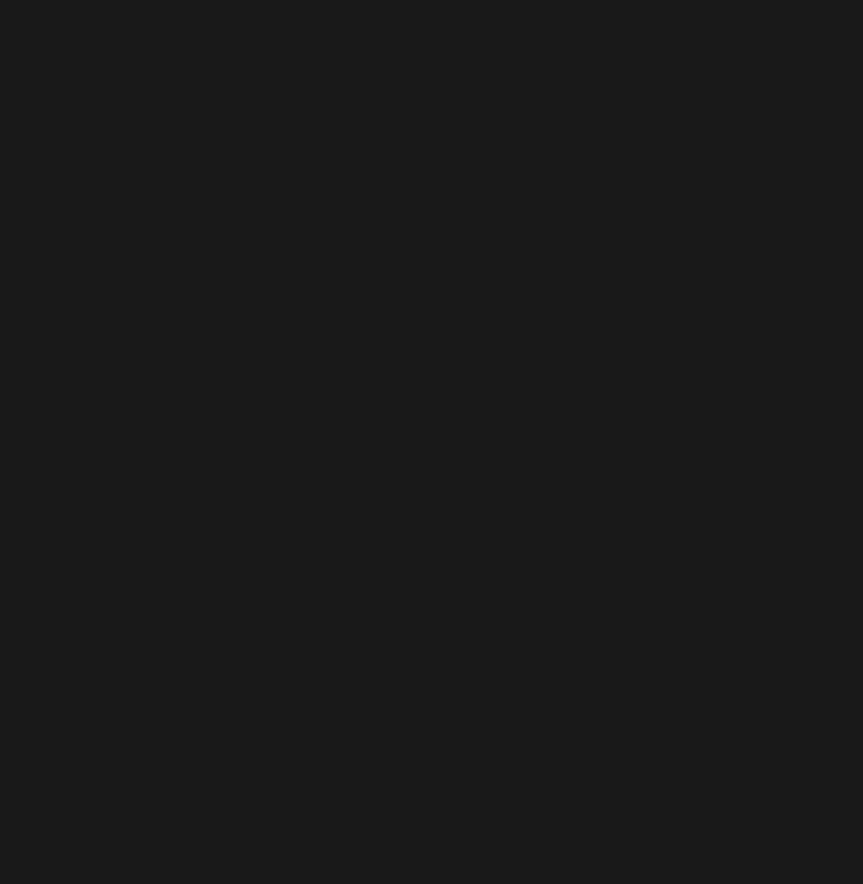
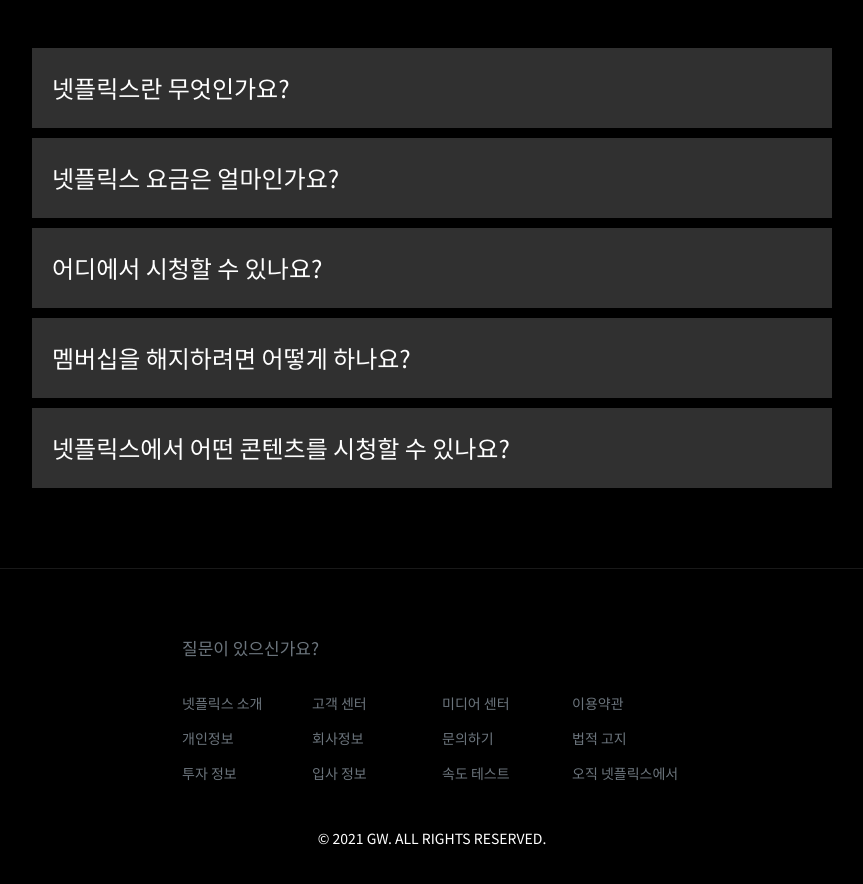
Before and after one commit to viknedus/netflix-clone-2, a React (Create React App) app: page /#/ in a window 1280 px wide. Before the commit this address led to /#/movie. Shown: the part 980-1864 px from the top of the page, without its empty margins (208-1071 px from the left). Before the commit the page ends 800 px from the top, so only its background shows below. Built offline with nearby package versions, Linux system fonts and the light colour scheme; no server answers.

Commit message:
Add Footer, QnA Component

```diff
--- a/src/Components/App.js
+++ b/src/Components/App.js
@@ -1,6 +1,8 @@
 import React from "react";
 import Router from "./Router";
 import GlobalStyles from "./GlobalStyles";
+import Footer from "./Footer";
+import QnA from "./QnA";
 
 // Header폴더 안에 index.js파일을 만들고 import Header from "Components/Header"처럼 import 하게 되면 기본적으로 Components/Header폴더 안에서 index.js파일을 찾아서 가져온다.
 // 원래는 Components/Header/Header를 통해 Header.js를 찾아서 가져와야 했지만 Header폴더를 따로 만들고 거기 안에 index.js를 만들어서 index.js에 Header.js를 가져오는 형태로도 만들 수 있다.
@@ -15,6 +17,8 @@
       {/* <Header2></Header2> */}
       <GlobalStyles />
       <Router />
+      <QnA></QnA>
+      <Footer></Footer>
     </div>
   );
 }
--- /dev/null
+++ b/src/Components/Footer.js
@@ -0,0 +1,86 @@
+import styled from "styled-components";
+
+const FooterContainer = styled.div`
+  display: flex;
+  justify-content: center;
+  align-items: center;
+  padding: 70px 0px;
+  border-top: 1px solid rgb(25, 25, 25);
+`;
+
+const FooterContent = styled.div``;
+
+const FooterLinkContainer = styled.div`
+  width: 500px;
+`;
+
+const FooterLinkTitle = styled.h1`
+  color: rgb(108, 117, 125);
+  font-size: 17px;
+`;
+
+const FooterLinkContent = styled.div`
+  display: flex;
+  justify-content: space-between;
+  flex-wrap: wrap;
+  margin-top: 40px;
+`;
+
+const FooterLink = styled.a`
+  color: rgb(108, 117, 125);
+  font-size: 14px;
+  width: 110px;
+  margin-bottom: 21px;
+
+  &:hover {
+    text-decoration: underline;
+  }
+`;
+
+const FooterDescContainer = styled.div`
+  margin-top: 30px;
+`;
+
+const FooterDescTitle = styled.h1`
+  color: rgb(108, 117, 125);
+  font-size: 13px;
+`;
+
+const FooterDescRights = styled.h2`
+  color: white;
+  font-size: 14px;
+  margin-top: 10px;
+  text-align: center;
+`;
+
+const Footer = () => {
+  return (
+    <FooterContainer>
+      <FooterContent>
+        <FooterLinkContainer>
+          <FooterLinkTitle>질문이 있으신가요?</FooterLinkTitle>
+          <FooterLinkContent>
+            <FooterLink href="https://help.netflix.com/ko/node/412">넷플릭스 소개</FooterLink>
+            <FooterLink href="https://help.netflix.com/ko/">고객 센터</FooterLink>
+            <FooterLink href="https://help.netflix.com/ko/">미디어 센터</FooterLink>
+            <FooterLink href="https://help.netflix.com/legal/termsofuse">이용약관</FooterLink>
+            <FooterLink href="https://help.netflix.com/legal/privacy">개인정보</FooterLink>
+            <FooterLink href="https://help.netflix.com/legal/corpinfo">회사정보</FooterLink>
+            <FooterLink href="https://help.netflix.com/ko/contactus">문의하기</FooterLink>
+            <FooterLink href="https://help.netflix.com/legal/notices">법적 고지</FooterLink>
+            <FooterLink href="https://ir.netflix.net/ir-overview/profile/default.aspx">투자 정보</FooterLink>
+            <FooterLink href="https://jobs.netflix.com/">입사 정보</FooterLink>
+            <FooterLink href="https://fast.com/ko/">속도 테스트</FooterLink>
+            <FooterLink href="https://www.netflix.com/kr/browse/genre/839338">오직 넷플릭스에서</FooterLink>
+          </FooterLinkContent>
+        </FooterLinkContainer>
+        <FooterDescContainer>
+          {/* <FooterDescTitle>넷플릭스 대한민국</FooterDescTitle> */}
+          <FooterDescRights>© 2021 GW. ALL RIGHTS RESERVED.</FooterDescRights>
+        </FooterDescContainer>
+      </FooterContent>
+    </FooterContainer>
+  );
+};
+
+export default Footer;
--- a/src/Components/GlobalStyles.js
+++ b/src/Components/GlobalStyles.js
@@ -14,8 +14,8 @@
     box-sizing: border-box;
   }
   body{
-    /* background-color: black; */
-    background-color: rgb(25, 25, 25);
+    background-color: black;
+    /* background-color: rgb(25, 25, 25); */
     padding-top: 50px;
     font-family: 'Noto Sans KR', sans-serif;
   }
--- /dev/null
+++ b/src/Components/QnA.js
@@ -0,0 +1,128 @@
+import styled from "styled-components";
+
+const QnAContainer = styled.div`
+  display: flex;
+  justify-content: center;
+  align-items: center;
+  padding: 70px 0px;
+  border-top: 1px solid rgb(25, 25, 25);
+`;
+
+const QnAContent = styled.div`
+  width: 800px;
+`;
+
+const QnATitle = styled.h1`
+  color: white;
+  font-size: 42px;
+  text-align: center;
+`;
+
+const QnASection = styled.div`
+  margin-top: 65px;
+`;
+
+const QnASubSection = styled.div``;
+
+const QnASubTitle = styled.div`
+  color: white;
+  background-color: #303030;
+  padding: 28px 0px;
+  padding-left: 20px;
+  padding-right: 20px;
+  font-size: 24px;
+  position: relative;
+  cursor: pointer;
+  margin-bottom: 10px;
+`;
+
+const QnASubDesc = styled.div`
+  color: white;
+  background-color: #303030;
+  font-size: 21px;
+  line-height: 1.6;
+  border-top: 1px solid black;
+  position: absolute;
+  top: 0;
+  left: 0;
+  height: 0px;
+  overflow: hidden;
+  box-sizing: border-box;
+  z-index: -1;
+  padding-top: 30px;
+  transition: 0.3s;
+
+  &.active {
+    position: static;
+    height: 240px;
+    margin-top: 25px;
+  }
+`;
+
+const handleQnATitle = (event) => {
+  event.target.children[0].classList.toggle("active");
+};
+
+const QnA = () => {
+  return (
+    <QnAContainer>
+      <QnAContent>
+        <QnATitle>자주 묻는 질문</QnATitle>
+        <QnASection>
+          <QnASubSection>
+            <QnASubTitle onClick={handleQnATitle}>
+              넷플릭스란 무엇인가요?
+              <QnASubDesc>
+                넷플릭스는 각종 수상 경력에 빛나는 TV 프로그램, 영화, 애니메이션, 다큐멘터리 등 다양한 콘텐츠를 인터넷 연결이 가능한 수천 종의 디바이스에서 시청할 수 있는 스트리밍 서비스입니다.
+                <br></br>
+                <br></br>
+                저렴한 월 요금으로 일체의 광고 없이 원하는 시간에 원하는 만큼 즐길 수 있습니다. 무궁무진한 콘텐츠가 준비되어 있으며 매주 새로운 TV 프로그램과 영화가 제공됩니다.
+              </QnASubDesc>
+            </QnASubTitle>
+            <QnASubTitle onClick={handleQnATitle}>
+              넷플릭스 요금은 얼마인가요?
+              <QnASubDesc>
+                스마트폰, 태블릿, 스마트 TV, 노트북, 스트리밍 디바이스 등 다양한 디바이스에서 월정액 요금 하나로 넷플릭스를 시청하세요.
+                <br></br>
+                <br></br>
+                멤버십 요금은 월 9,500원부터 14,500원까지 다양합니다.
+                <br></br>
+                추가 비용이나 약정이 없습니다.
+              </QnASubDesc>
+            </QnASubTitle>
+            <QnASubTitle onClick={handleQnATitle}>
+              어디에서 시청할 수 있나요?
+              <QnASubDesc>
+                다양한 디바이스에서 언제 어디서나 시청할 수 있습니다.
+                <br></br>
+                <br></br>
+                넷플릭스 계정으로 로그인하면 PC에서 netflix.com을 통해 바로 시청할 수 있으며, 인터넷이 연결되어 있고 넷플릭스 앱을 지원하는 디바이스(스마트 TV, 스마트폰, 태블릿, 스트리밍 미디어
+                플레이어, 게임 콘솔 등)에서도 언제든지 시청할 수 있습니다.
+              </QnASubDesc>
+            </QnASubTitle>
+            <QnASubTitle onClick={handleQnATitle}>
+              멤버십을 해지하려면 어떻게 하나요?
+              <QnASubDesc>
+                넷플릭스는 부담 없이 간편합니다. 성가신 계약도, 약정도 없으니까요. 멤버십 해지도 온라인에서 클릭 두 번이면 완료할 수 있습니다.
+                <br></br>
+                <br></br>
+                해지 수수료도 없으니 원할 때 언제든 계정을 시작하거나 종료하세요.
+              </QnASubDesc>
+            </QnASubTitle>
+            <QnASubTitle onClick={handleQnATitle}>
+              넷플릭스에서 어떤 콘텐츠를 시청할 수 있나요?
+              <QnASubDesc>
+                넷플릭스는 장편 영화, 다큐멘터리, TV 프로그램, 애니메이션, 각종 상을 수상한 넷플릭스 오리지널 등 수많은 콘텐츠를 확보하고 있습니다.
+                <br></br>
+                <br></br>
+                마음에 드는 콘텐츠를 원하는 시간에 원하는 만큼 시청하세요.
+              </QnASubDesc>
+            </QnASubTitle>
+          </QnASubSection>
+        </QnASection>
+      </QnAContent>
+    </QnAContainer>
+  );
+};
+
+export default QnA;
--- a/src/Routes/Home/HomePresenter.js
+++ b/src/Routes/Home/HomePresenter.js
@@ -1,9 +1,7 @@
 import PropTypes from "prop-types";
 import styled from "styled-components";
-import Section from "Components/Section";
 import Loader from "Components/Loader";
 import Message from "Components/Message";
-import Poster from "Components/Poster";
 import Helmet from "react-helmet";
 
 const Container = styled.div`
@@ -51,35 +49,35 @@
 `;
 
 const Title = styled.h1`
-  font-size: 48px;
+  font-size: 53px;
   text-shadow: rgba(255, 255, 255, 0.6) 0px 5px 10px;
   font-family: "Do Hyeon", sans-serif;
 `;
 
 const SubTitle = styled.h2`
-  font-size: 24px;
+  font-size: 28px;
   margin-top: 40px;
   font-style: italic;
 `;
 
 const Genres = styled.div`
-  font-size: 15px;
+  font-size: 19px;
   color: rgb(108, 117, 125);
-  margin-top: 16px;
-  margin-bottom: 6px;
+  margin-top: 18px;
+  margin-bottom: 8px;
 `;
 
 const YearRuntimeContainer = styled.div`
-  font-size: 15px;
+  font-size: 19px;
 `;
 
 const Year = styled.span`
-  font-size: 15px;
+  font-size: 19px;
   color: rgb(108, 117, 125);
 `;
 
 const Runtime = styled.span`
-  font-size: 15px;
+  font-size: 19px;
   color: rgb(108, 117, 125);
 `;
 
@@ -89,20 +87,20 @@
 `;
 
 const Rating = styled.div`
-  font-size: 17px;
+  font-size: 20px;
   color: white;
   margin-top: 12px;
-  margin-bottom: 10px;
+  margin-bottom: 15px;
 `;
 
 const RatingChild = styled.span`
   color: dodgerblue;
-  font-size: 17px;
+  font-size: 20px;
   margin-left: 7px;
 `;
 
 const Overview = styled.div`
-  font-size: 18px;
+  font-size: 21px;
   line-height: 1.6;
 `;
 
```
Also changed, not shown: src/Components/Header.js (+5 -5 lines).
